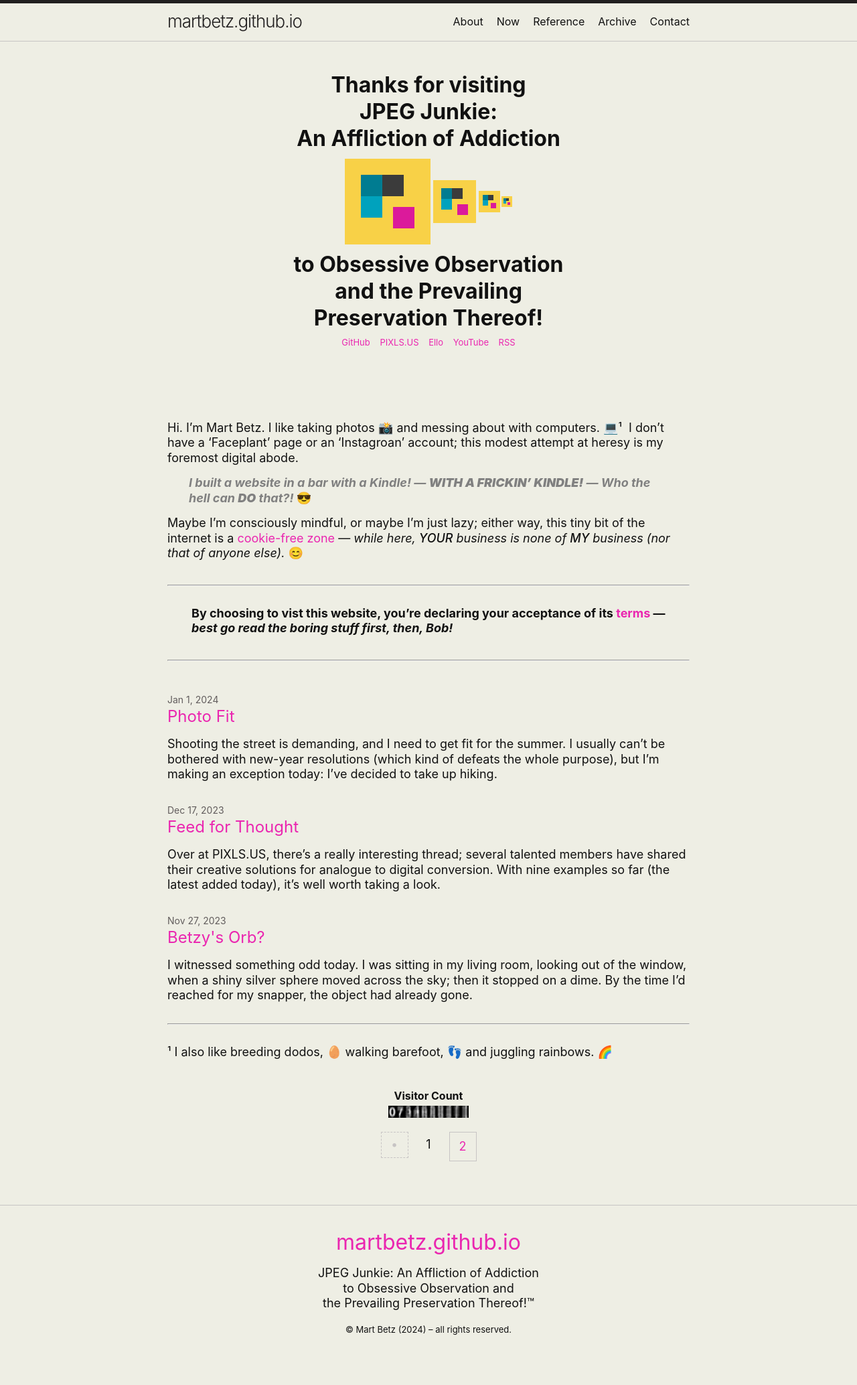
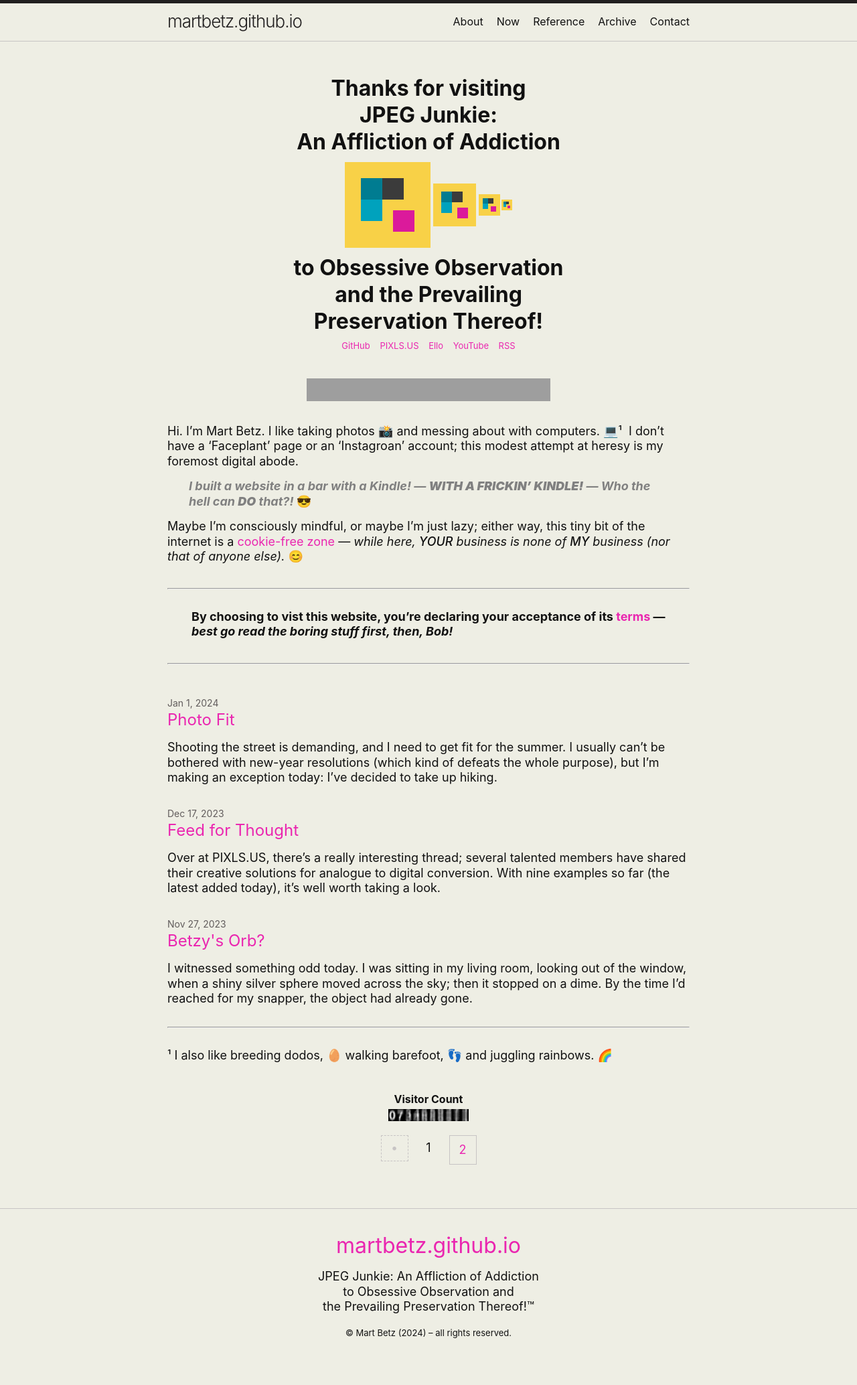
Before and after one commit to martbetz/martbetz.github.io, a Jekyll site: the page built from index.html, in a window 1280 px wide. Shown: the whole page at 67% size. Built offline with Jekyll 4.4.1, drawn with Linux system fonts in a browser that asks for light colours; the list of posts is cut into pages by our own code; grey boxes are pictures that could not be loaded.

Commit message:
Update index.html

```diff
--- a/index.html
+++ b/index.html
@@ -14,7 +14,7 @@
 </head>
 
 <center>
-<p style="margin-top: 10px;">
+<p style="padding-top: 5px;">
 <!-- <h1><b>JPEG Junkie:</b></h1> -->
 <!--<h1><b>Thanks for visiting<br><img src="/favicon.ico" alt="logo" width="18px" style="margin-left: -27px; margin-right: 2px; margin-bottom: 2px"> JPEG Junkie:<br>An Affliction of Addiction<br></b></h1> -->
 <h1><b>Thanks for visiting<br>JPEG Junkie:<br>An Affliction of Addiction<br></b></h1>
```
